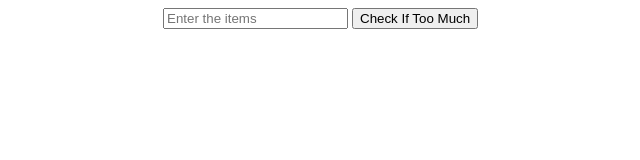
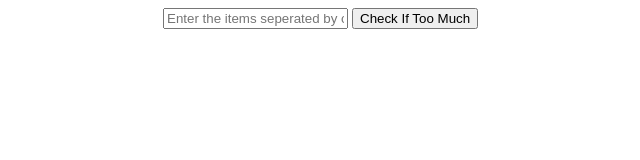
Before and after one commit to baig214/mod1_solution, a plain HTML site: page index.html in a window 1280 px wide. Shown: the full height of the page, 77-717 px from the left. Drawn offline with nearby package versions, Linux system fonts and the light colour scheme.

Commit message:
Update index.html

```diff
--- a/index.html
+++ b/index.html
@@ -7,7 +7,7 @@
     </head>
     <body>
         <div ng-controller="LunchCheckController" style="width:800px; margin:0 auto;">
-            <input type="text" ng-required="req" ng-model="items" placeholder="Enter the items">
+            <input type="text" ng-required="req" ng-model="items" placeholder="Enter the items seperated by comma">
             <button ng-click="check()" >Check If Too Much </button>
             {{msg}}
         </div>
```
